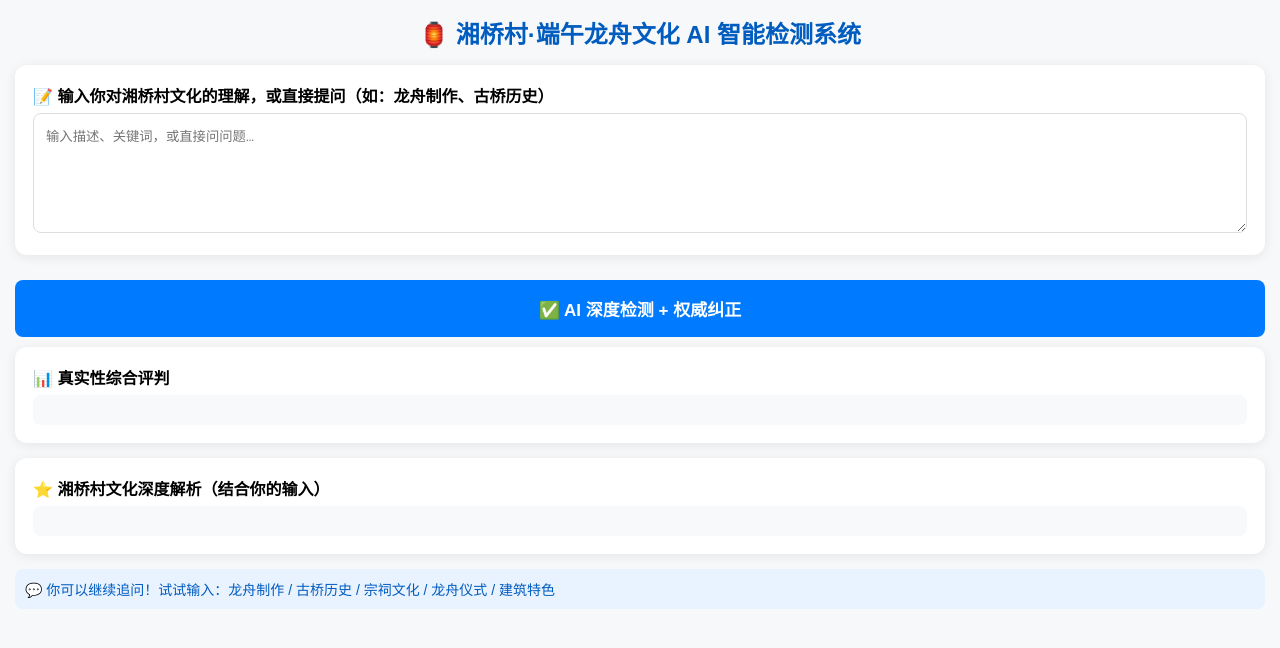
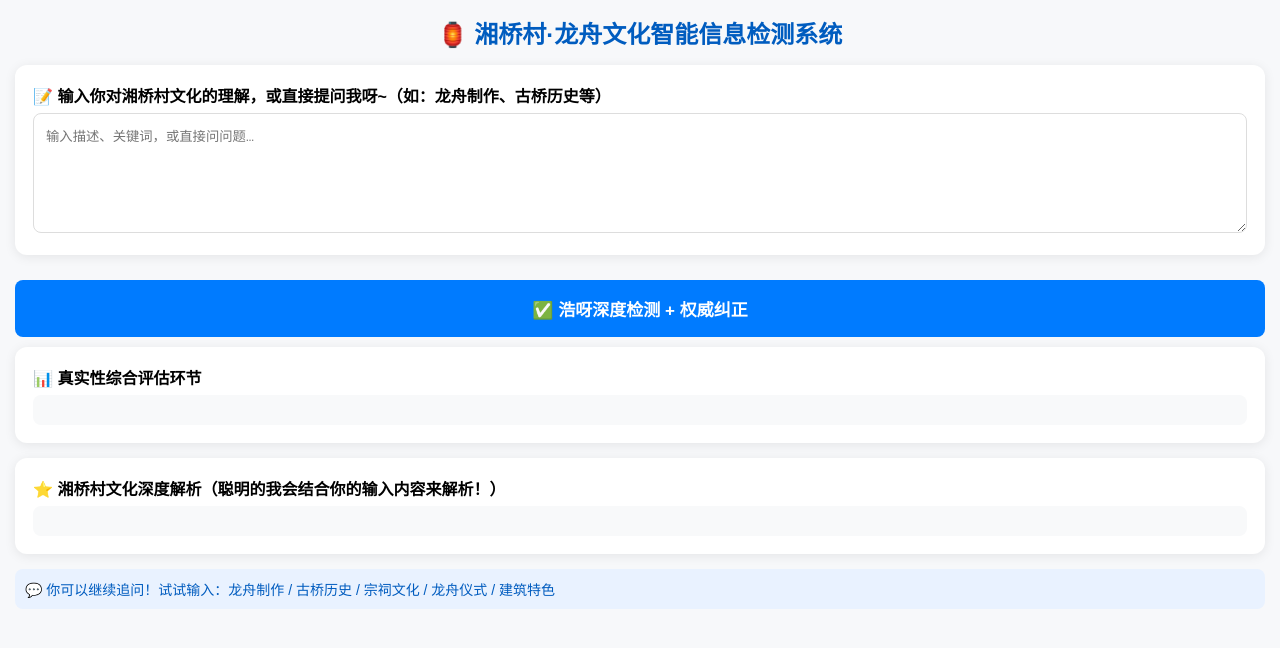
Before and after one commit to zhanglihao-del/Xiangqiao_AI_system, a website: page index.html in a window 1280 px wide. Drawn offline with Linux system fonts and the light colour scheme.

Commit message:
Update index.html

```diff
--- a/index.html
+++ b/index.html
@@ -20,22 +20,22 @@
 </head>
 <body>
 
-<h2>🏮 湘桥村·端午龙舟文化 AI 智能检测系统</h2>
+<h2>🏮 湘桥村·龙舟文化智能信息检测系统</h2>
 
 <div class="card">
-    <label>📝 输入你对湘桥村文化的理解，或直接提问（如：龙舟制作、古桥历史）</label>
+    <label>📝 输入你对湘桥村文化的理解，或直接提问我呀~（如：龙舟制作、古桥历史等）</label>
     <textarea id="userInput" placeholder="输入描述、关键词，或直接问问题…"></textarea>
 </div>
 
-<button onclick="startCheck()">✅ AI 深度检测 + 权威纠正</button>
+<button onclick="startCheck()">✅ 浩呀深度检测 + 权威纠正</button>
 
 <div class="card">
-    <label>📊 真实性综合评判</label>
+    <label>📊 真实性综合评估环节</label>
     <div id="scoreResult" class="result"></div>
 </div>
 
 <div class="card">
-    <label>⭐ 湘桥村文化深度解析（结合你的输入）</label>
+    <label>⭐ 湘桥村文化深度解析（聪明的我会结合你的输入内容来解析！）</label>
     <div id="correctResult" class="result"></div>
 </div>
 
```
